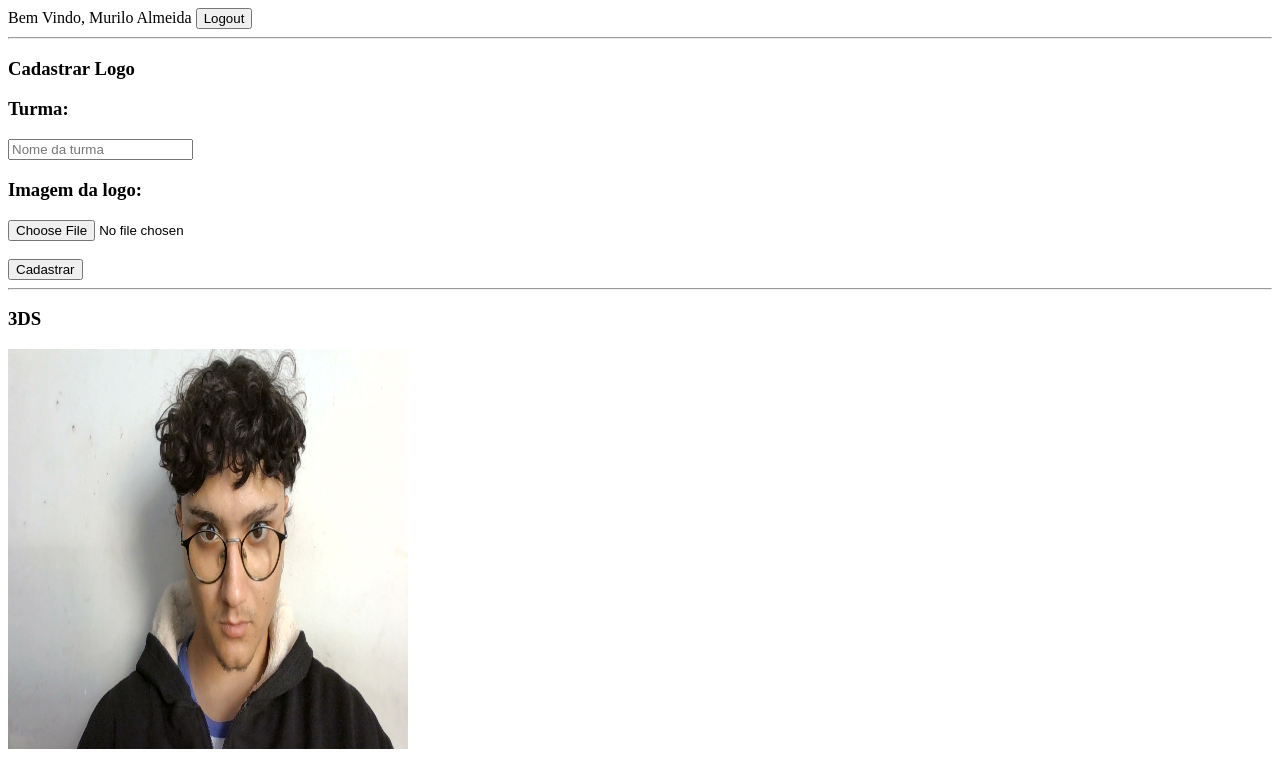
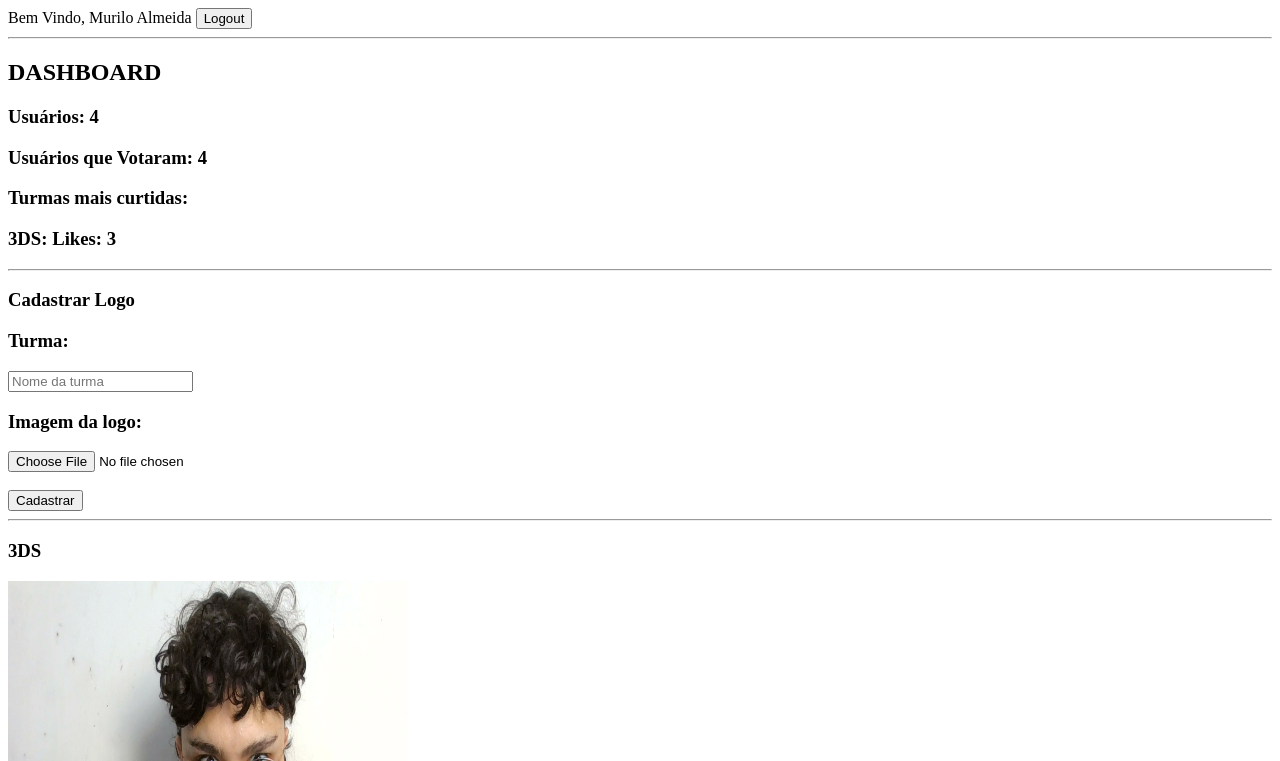
Before and after one commit to NimboXE/JEISVotter, a Django app: page /home/ in a window 1280 px wide. Shown: the top 761 px of the page. Run offline with Django 5.2, Linux system fonts and the light colour scheme; a user stored in the database is signed in; data comes from the database, SQL or seed files in the repository; both versions use the stored data as it was after the commit.

Commit message:
Dashboard Commit

```diff
--- a/app/models.py
+++ b/app/models.py
@@ -18,6 +18,7 @@ class Logo(models.Model):
     ## Atributes ##
     turma = models.CharField(max_length=40, null=False, blank=False)
     imagem = models.FileField(null=False, blank=False)
+    likes = models.IntegerField(null=False, blank=False, default=0)
 
     ## Methods ##
     @classmethod
--- a/app/templates/home.html
+++ b/app/templates/home.html
@@ -9,6 +9,16 @@
     Bem Vindo, {{ request.user.username }}
     <a href="{% url 'logoffOption' %}"><button>Logout</button></a>
     <hr>
+    {% if request.user.is_superuser == 1 %}
+        <h2>DASHBOARD</h2>
+        <h3>Usuários: {{usersCount}}</h3>
+        <h3>Usuários que Votaram: {{usersLiked}}</h3>
+        <h3>Turmas mais curtidas:</h3>
+        {% for class in mostLikedClasses %}
+        <h3>{{class.turma}}: Likes: {{class.likes}}</h3>
+        {% endfor %}
+        <hr>
+    {% endif %}
     {% if request.user.is_superuser == 1 %}
     <h3>Cadastrar Logo</h3>
     <form action="{% url 'home' %}" method="post" enctype="multipart/form-data">
--- a/app/views.py
+++ b/app/views.py
@@ -11,14 +11,11 @@ def loginPage(request):
         cpf = request.POST.get("cpf")
         password = request.POST.get("password")
 
-        print(cpf, password)
-
         ## Getting user's object for username ##
         userObject = Usuario.objects.get(cpf=cpf)
 
         ## Authenticating the user ##
         user = authenticate(request, username=userObject.username, password=password)
-        print(user)
 
         ## Authenticating the existence and loginning the user ##
         if user is not None:
@@ -50,8 +47,28 @@ def home(request):
     ## Logos ##
     logos = Logo.objects.all()
 
-    ## Likes ##
-    likes = Like.objects.all()
+    ## Dashboard ##
+    likes = []
+    users = Usuario.objects.all()
+    usersCount = users.count()
+    usersLiked = 0
+    mostLikedClasses = []
+
+    ## Filling the likes array
+    for logo in logos:
+        likes.append(logo.likes)
+
+    mostLiked = max(likes)
+
+    ## UsersLiked
+    for user in users:
+        if user.liked == 1:
+            usersLiked += 1
+
+    ## Filling the mostLikedClasses
+    for logo in logos:
+        if logo.likes == mostLiked:
+            mostLikedClasses.append(logo)
 
     ## Post for adding logo ##
     if request.method == 'POST':
@@ -65,7 +82,7 @@ def home(request):
 
         return redirect(home)
 
-    return render(request, 'home.html', {'logos':logos, 'likes':likes})
+    return render(request, 'home.html', {'logos':logos, 'usersLiked':usersLiked, 'usersCount':usersCount, 'mostLikedClasses':mostLikedClasses})
 
 @login_required(login_url=loginPage)
 def logoffOption(request):
@@ -92,6 +109,8 @@ def curtirLogo(request, id):
 
     ## Liking ##
     Like.giveLike(request.user, logo)
+    logo.likes += 1
+    logo.save()
     user.liked = 1
     user.save()
 
```
Also changed, not shown: app/migrations/0001_initial.py, app/migrations/0002_usuario_liked.py (deleted), db.sqlite3, media/WIN_20250808_14_56_51_Pro.jpg (added), media/WIN_20250808_14_56_51_Pro_KXY3EnO.jpg (added), media/WIN_20250808_14_56_57_Pro_372fACt.jpg (added), media/WIN_20250808_14_56_57_Pro_aJhIgAw.jpg (added), media/WIN_20250815_11_09_27_Pro.jpg (added).
